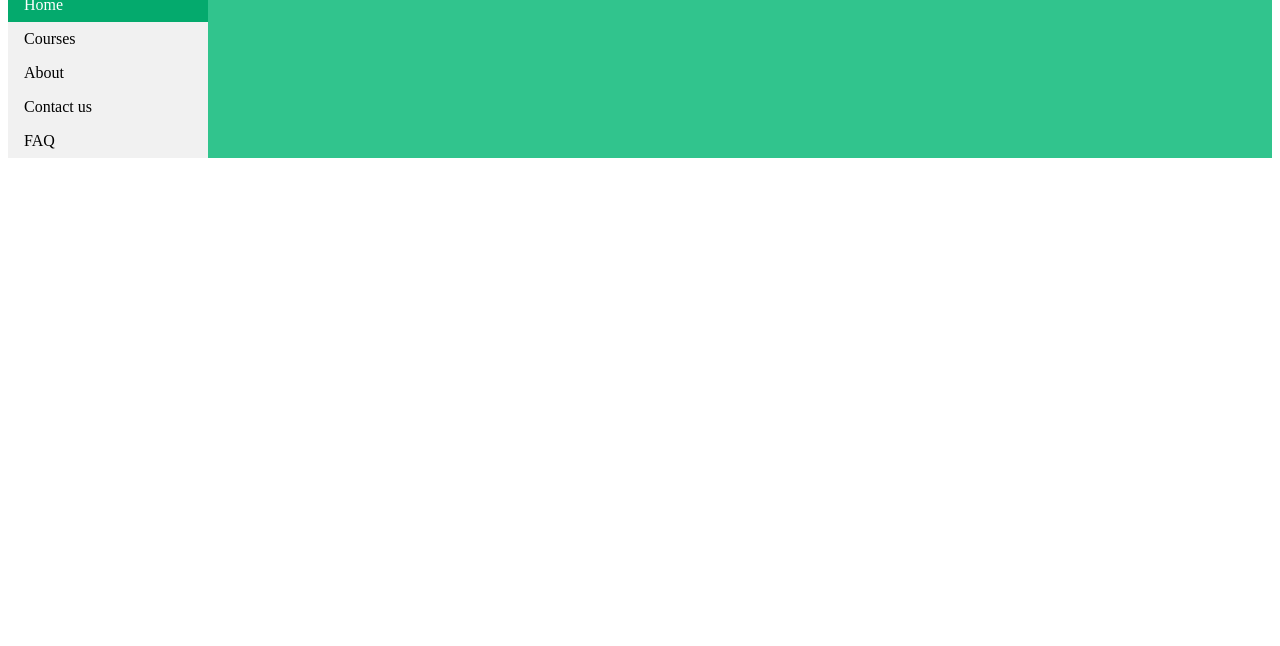
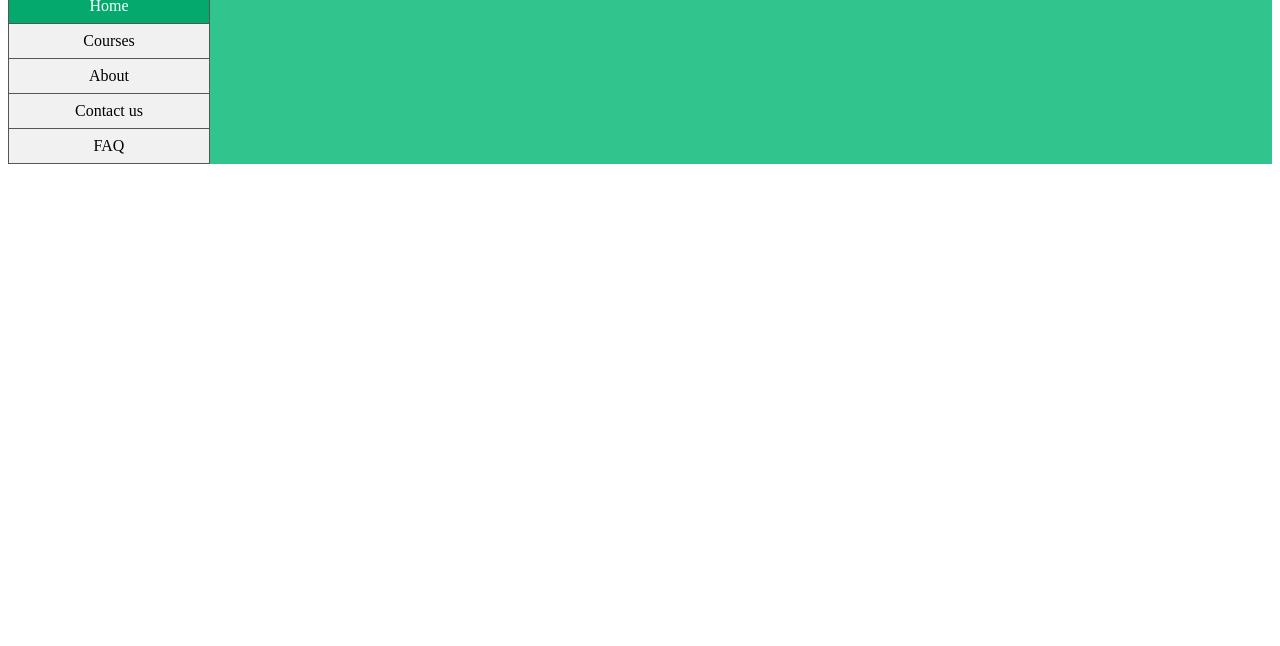
Before and after one commit to csrafsan/jouney_by_web, a plain HTML site: page index.html in a window 1280 px wide. Shown: the part 154-800 px from the top of the page. Drawn offline with Linux system fonts and the light colour scheme.

Commit message:
Center Links & Add Borders

```diff
--- a/css/style.css
+++ b/css/style.css
@@ -16,8 +16,19 @@ ul{
     padding: 0;
     width: 200px;
     background-color: #f1f1f1;
+    border: 1px solid #555;
 
 }
+ul li{
+
+    border-bottom: 1px solid #555;
+    text-align: center;
+}
+
+ul li:last-child{
+    border-bottom: none;
+}
+
 
 ul li a {
 
```
